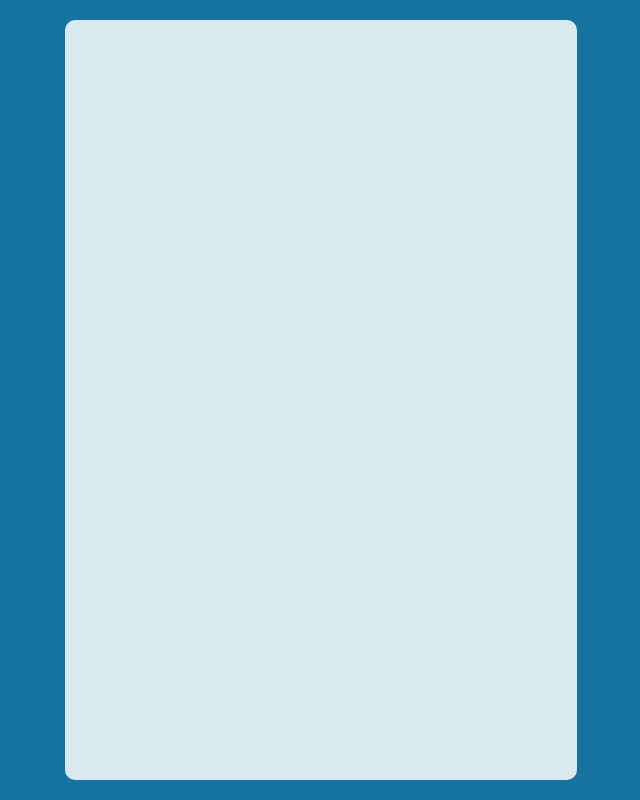
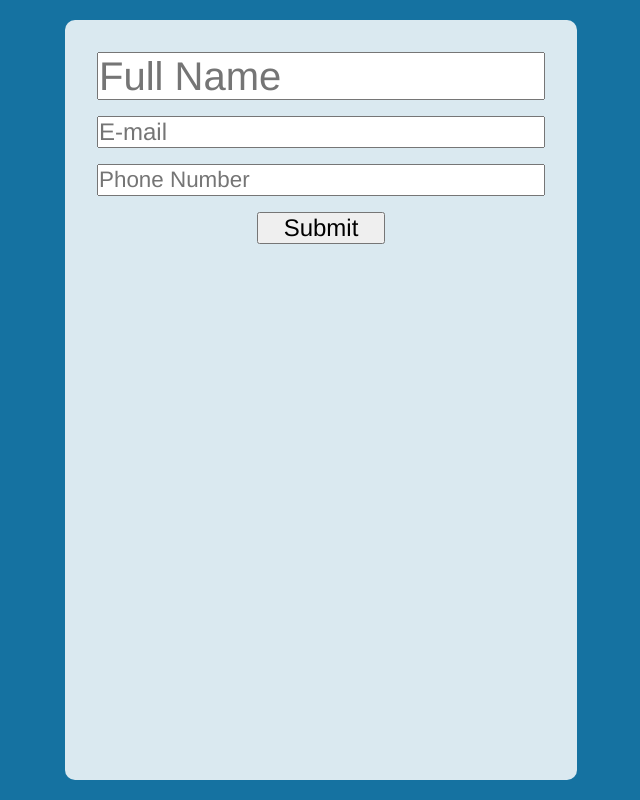
Before and after one commit to CyberM-Prog/cv-application, a React (Create React App) app: page / in a window 1280 px wide. Shown: the whole page, without its empty margins (319-959 px from the left). Built offline with nearby package versions, Linux system fonts and the light colour scheme.

Commit message:
Create the general info section

```diff
--- a/src/App.js
+++ b/src/App.js
@@ -1,14 +1,15 @@
 import React from "react";
+import GeneralInfo from "./components/general-info";
 
 class App extends React.Component {
     render() {
         return (
             <div className="app">
                 <div className="cv">
-
+                    <GeneralInfo />
                 </div>
             </div>
-        )
+        );
     }
 }
 
--- /dev/null
+++ b/src/components/general-info.js
@@ -0,0 +1,91 @@
+import React from "react";
+
+class GeneralInfo extends React.Component {
+    constructor() {
+        super();
+        this.state = {
+            nameValue: "",
+            emailValue: "",
+            numberValue: "",
+            mode: "edit",
+        };
+
+        this.handleNameChange = this.handleNameChange.bind(this);
+        this.handleEmailChange = this.handleEmailChange.bind(this);
+        this.handleNumberChange = this.handleNumberChange.bind(this);
+        this.handleSubmission = this.handleSubmission.bind(this);
+        this.handleEdition = this.handleEdition.bind(this);
+    }
+
+    handleSubmission(e) {
+        e.preventDefault();
+        this.setState({ mode: "show" });
+    }
+
+    handleEdition(e) {
+        e.preventDefault();
+        this.setState({ mode: "edit" });
+    }
+
+    handleNameChange(e) {
+        this.setState({ nameValue: e.target.value });
+    }
+
+    handleEmailChange(e) {
+        this.setState({ emailValue: e.target.value });
+    }
+
+    handleNumberChange(e) {
+        this.setState({ numberValue: e.target.value });
+    }
+
+    render() {
+        if (this.state.mode === "edit") {
+            return (
+                <form className="generalinfo">
+                    <input
+                        type="text"
+                        id="name"
+                        placeholder="Full Name"
+                        value={this.state.nameValue}
+                        onChange={this.handleNameChange}
+                    ></input>
+                    <input
+                        type="email"
+                        id="email"
+                        placeholder="E-mail"
+                        value={this.state.emailValue}
+                        onChange={this.handleEmailChange}
+                    ></input>
+                    <input
+                        type="number"
+                        id="phonenumber"
+                        placeholder="Phone Number"
+                        value={this.state.numberValue}
+                        onChange={this.handleNumberChange}
+                    ></input>
+                    <button
+                        className="button"
+                        type="submit"
+                        onClick={this.handleSubmission}
+                    >
+                        Submit
+                    </button>
+                </form>
+            );
+        } else if (this.state.mode === "show") {
+            return (
+                <form className="generalinfo">
+                    <div id="name">{this.state.nameValue}</div>
+                    <div id="email">{this.state.emailValue}</div>
+                    <div id="phonenumber">{this.state.numberValue}</div>
+                    <button className="button" onClick={this.handleEdition}>
+                        Edit
+                    </button>
+                </form>
+            );
+        }
+    }
+}
+
+export default GeneralInfo;
--- a/src/styles/index.css
+++ b/src/styles/index.css
@@ -1,6 +1,8 @@
 * {
     padding: 0;
     margin: 0;
+    box-sizing: border-box;
+    font-family:'Franklin Gothic Medium', 'Arial Narrow', Arial, sans-serif;
 }
 
 .app {
@@ -17,4 +19,35 @@
     width: 40vw;
     background-color: #ffffffd7;
     border-radius: 10px;
+    padding: 2rem;
 }
+
+.generalinfo {
+    display: flex;
+    flex-direction: column;
+    gap: 1rem;
+}
+
+.generalinfo > * {
+    height: 2rem;
+    font-size: 1.5rem;
+}
+
+.generalinfo > div {
+    display: flex;
+    align-items: center;
+}
+
+#name {
+    height: 3rem;
+    font-size: 2.5rem;
+}
+
+.button {
+    width: 10vw;
+    align-self: center;
+}
+
+#phonenumber {
+    font-size: 1.4rem;
+}
```
